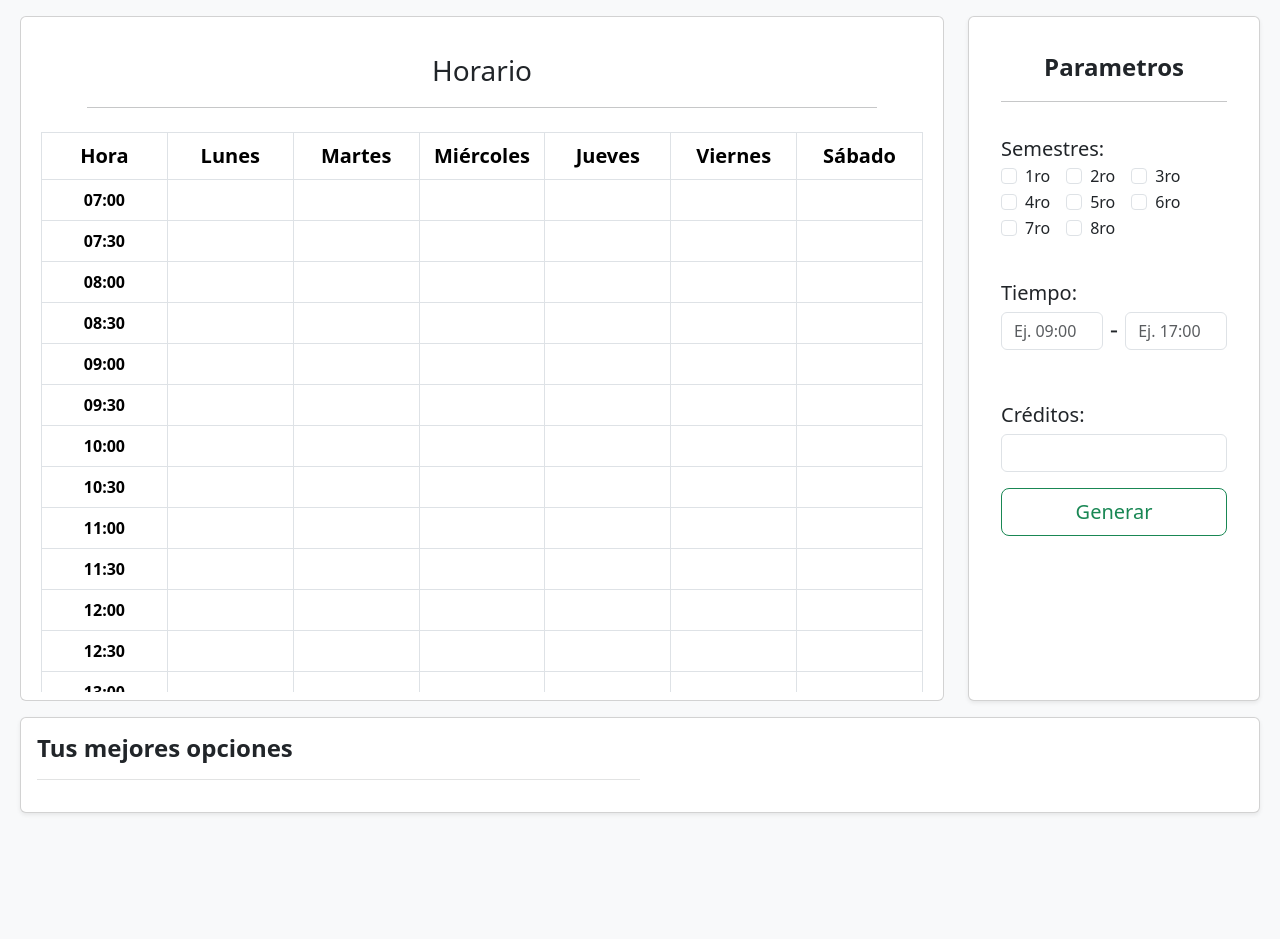
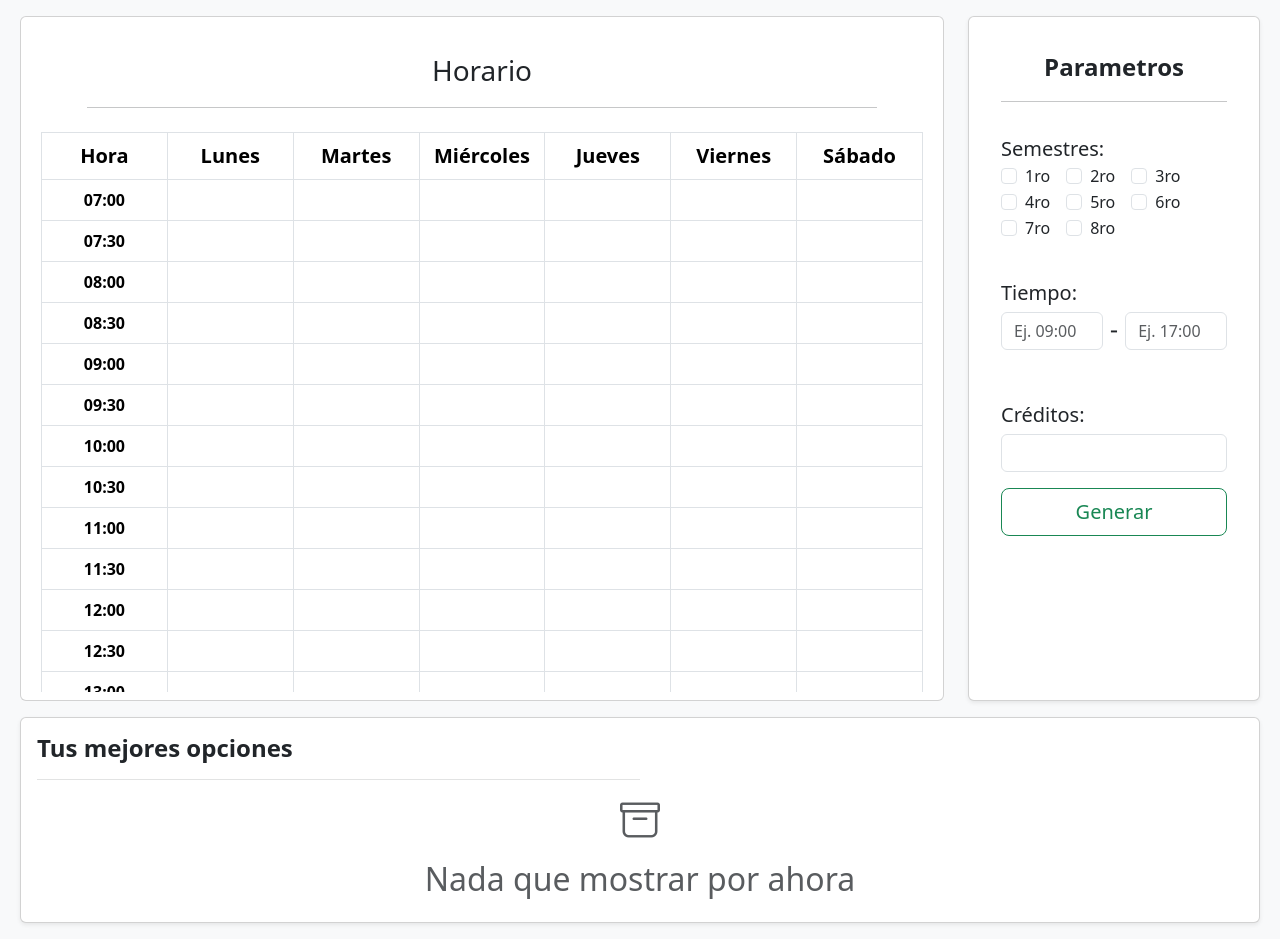
Before and after one commit to Luis4Armenta/schedule-generator, a React (Create React App) app: page /generator in a window 1280 px wide. Before the commit the page ends 829 px from the top, so only its background shows below. Built offline with nearby package versions, Linux system fonts and the light colour scheme.

Commit message:
vista del componente picker cuandoe está vacio

```diff
--- a/package.json
+++ b/package.json
@@ -7,6 +7,7 @@
     "@testing-library/react": "^13.4.0",
     "@testing-library/user-event": "^13.5.0",
     "bootstrap": "^5.3.2",
+    "bootstrap-icons": "^1.11.2",
     "react": "^18.2.0",
     "react-dom": "^18.2.0",
     "react-router-dom": "^6.20.0",
--- a/src/pages/generator/Components/picker/SchedulePicker.js
+++ b/src/pages/generator/Components/picker/SchedulePicker.js
@@ -18,6 +18,12 @@ const SchedulePicker = ({ onSelect }) => {
       <div className='card-body'>
         <h4 className='card-title text-left fw-semibold'>Tus mejores opciones</h4>
         <hr className='w-50 text-white-50 bg-dark shadow-sm'/>
+        {apiData.length === 0 &&
+          <div className='text-center text-body-secondary'>
+            <p><i class="bi bi-archive h1"></i></p>
+            <h2>Nada que mostrar por ahora</h2>
+          </div>
+        }
         <div className="card-group overflow-auto">
           <div className="opciones-scroll">
             {
--- a/src/pages/generator/Generator.js
+++ b/src/pages/generator/Generator.js
@@ -1,6 +1,7 @@
 import React, { useState } from 'react'
 
 import 'bootstrap/dist/css/bootstrap.min.css';
+import "bootstrap-icons/font/bootstrap-icons.css";
 import './generator.css'
 
 import GeneratonForm from './Components/form/GeneratonForm';
```
Also changed, not shown: 1 other file (tests, documents, lock files or other folders).
